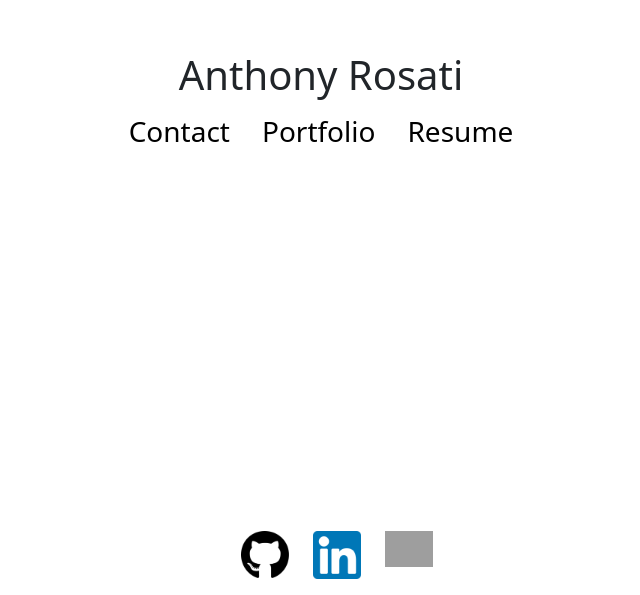
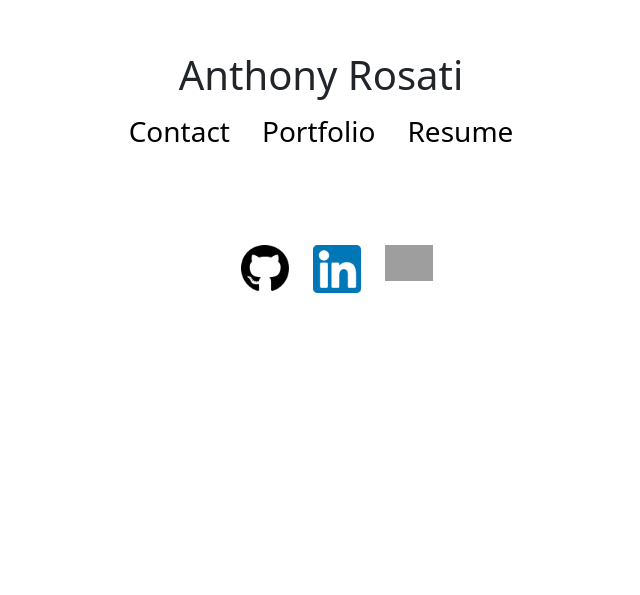
Before and after one commit to AnthonyRqqq/portfolio, a React (Vite) app: page / in a window 1280 px wide. Shown: the part 205-800 px from the top of the page, without its empty margins (319-959 px from the left). Built offline with nearby package versions, Linux system fonts and the light colour scheme; grey boxes are pictures that could not be loaded.

Commit message:
Adjust flexgrow for homepage

```diff
--- a/src/App.jsx
+++ b/src/App.jsx
@@ -1,8 +1,10 @@
-import { Outlet } from "react-router-dom";
+import { Outlet, useLocation } from "react-router-dom";
 import Navigation from "./Components/Navigation";
 import Footer from "./Components/Footer";
 
 export default function App() {
+  const location = useLocation();
+
   return (
     <div
       style={{
@@ -12,7 +14,7 @@ export default function App() {
         minHeight: "100vh",
       }}
     >
-      <div style={{ flexGrow: 1 }}>
+      <div style={{ flexGrow: location.pathname === "/" ? 0 : 1 }}>
         <header style={{ paddingTop: "1rem" }}>
           <h3>
             <Navigation />
```
